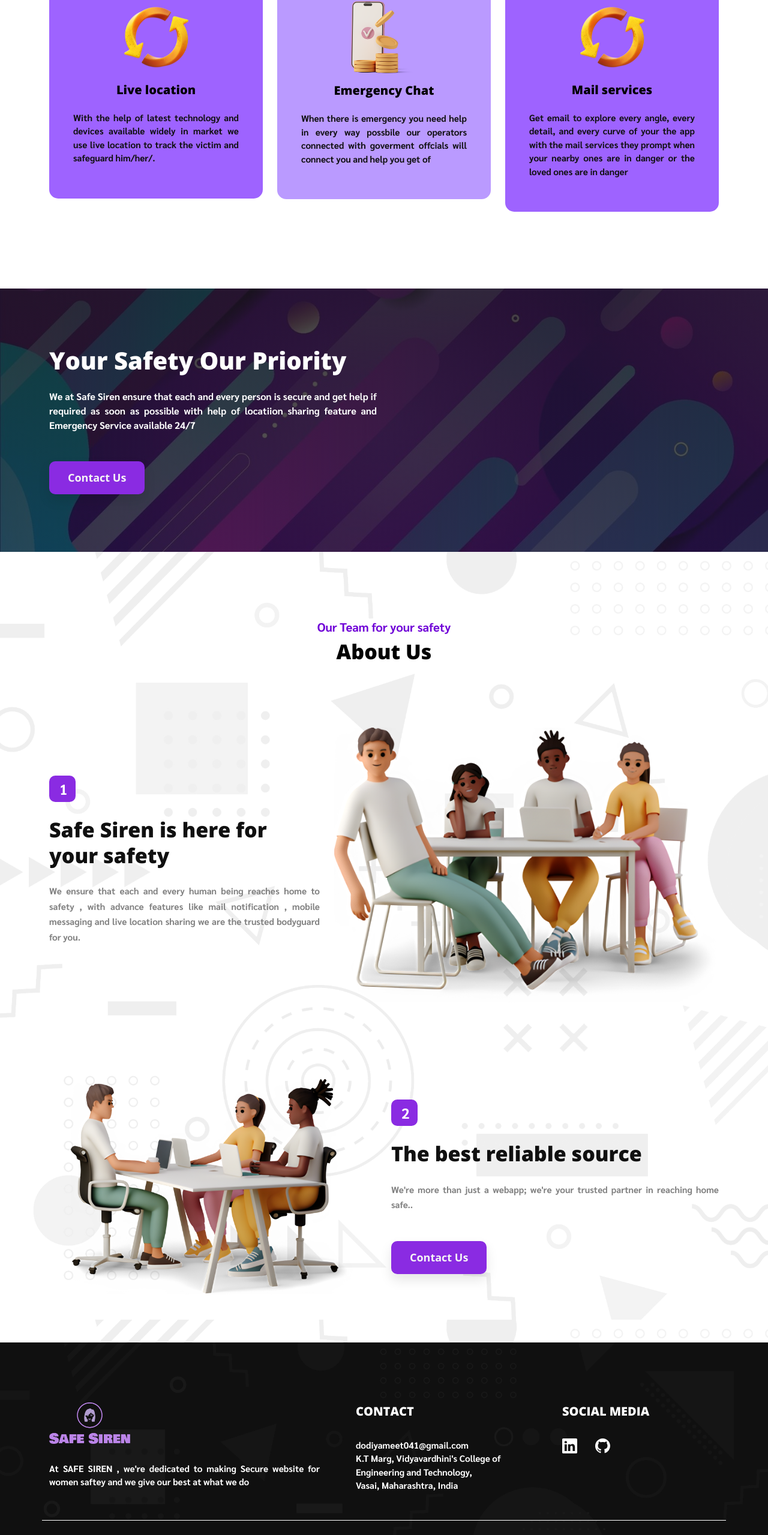
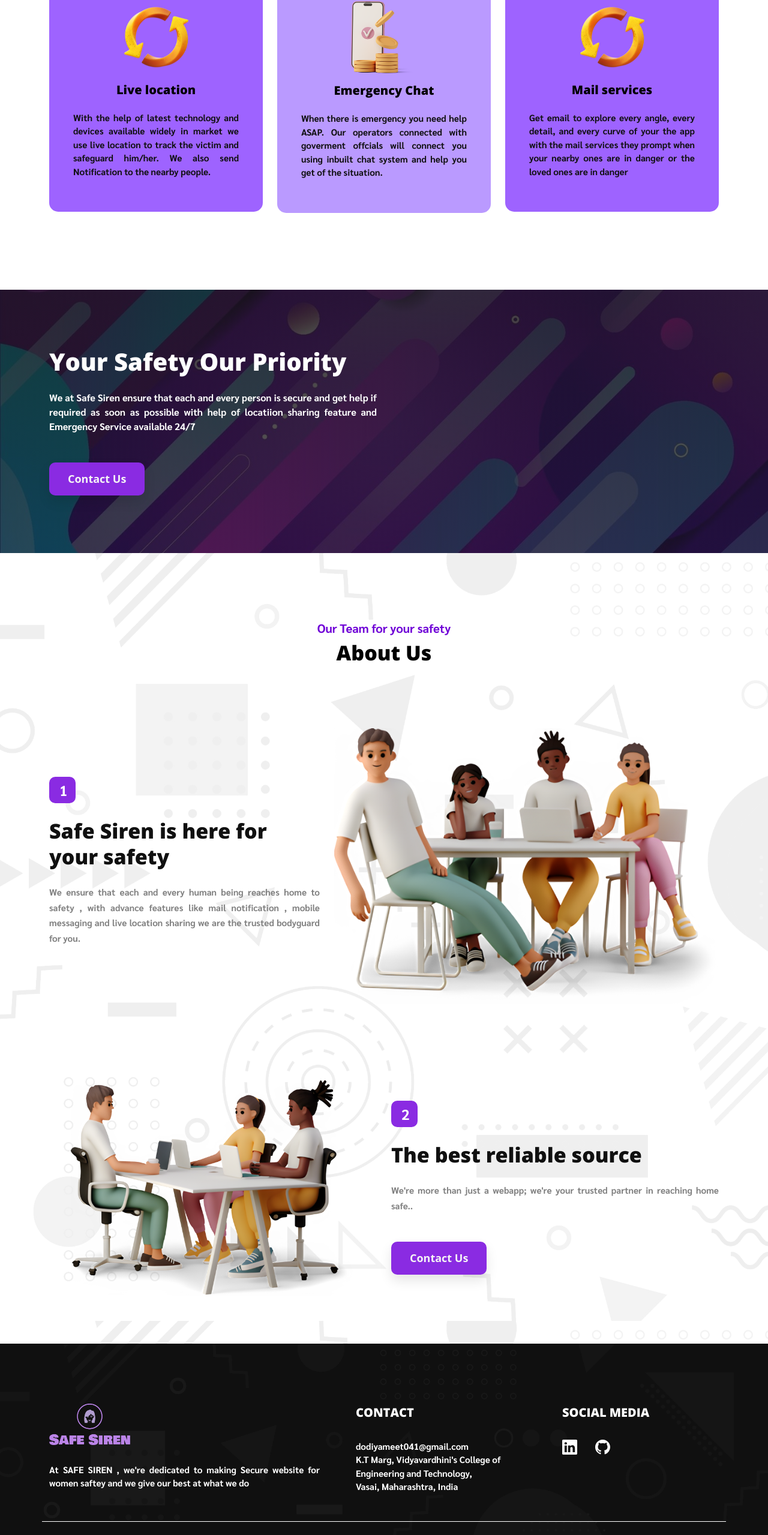
Before and after one commit to Slacky300/WomenSafetyHackathonApp, a React (Create React App) app: page / in a window 1280 px wide. Shown: the part 1702-4261 px from the top of the page at 60% size. Built offline with nearby package versions, Linux system fonts and the light colour scheme; a web font is replaced by a local one.

Commit message:
frontend fixes

```diff
--- a/src/Components/Footer/Footer.jsx
+++ b/src/Components/Footer/Footer.jsx
@@ -59,7 +59,7 @@ const Footer = (props) => {
                   </div>
                   <div className="col-12 footer_credits text-center">
                     <span>
-                      © 2023 <a>Women Safety</a>™. All Rights Reserved.
+                      © 2023 <a>SAFE SIREN</a>™. All Rights Reserved.
                     </span>
                   </div>
                 </div>
--- a/src/pages/Emergency.jsx
+++ b/src/pages/Emergency.jsx
@@ -7,6 +7,8 @@ import Parallelx from "../Components/Parallelx";
 import Navbar from "../Components/Navbar/Navbar";
 import Footer from "../Components/Footer/Footer";
 import { useAuth } from "../context/auth";
+import toast from "react-hot-toast";
+
 
 const Emergency = () => {
   const [isButtonDisabled, setIsButtonDisabled] = useState(false);
@@ -33,13 +35,13 @@ const Emergency = () => {
         }
       );
       if (res.status === 200) {
-        alert("SOS");
+        toast.success("SOS SENT SUCCESSFULLY");
       } else {
-        alert("Failed");
+        toast.error("SOS FAILED");
       }
     } catch (e) {
       console.log(e);
-      alert("Something went wrong");
+      toast.error("Something went wrong");
     }
   };
 
--- a/src/pages/Features.jsx
+++ b/src/pages/Features.jsx
@@ -66,7 +66,7 @@ const Features = () => {
                 <p className="features_text" style={{ textAlign: "justify" }}>
                   With the help of latest technology and devices available
                   widely in market we use live location to track the victim and
-                  safeguard him/her/.
+                  safeguard him/her. We also send Notification to the nearby people.
                 </p>
               </div>
             </div>
@@ -75,9 +75,9 @@ const Features = () => {
                 <img src={secure} width={110} />
                 <h3 className="mt-4">Emergency Chat</h3>
                 <p className="features_text" style={{ textAlign: "justify" }}>
-                  When there is emergency you need help in every way possbile
-                  our operators connected with goverment offcials will connect
-                  you and help you get of{" "}
+                  When there is emergency you need help ASAP.
+                  Our operators connected with goverment offcials will connect
+                  you using inbuilt chat system and help you get of the situation.
                 </p>
               </div>
             </div>
```
